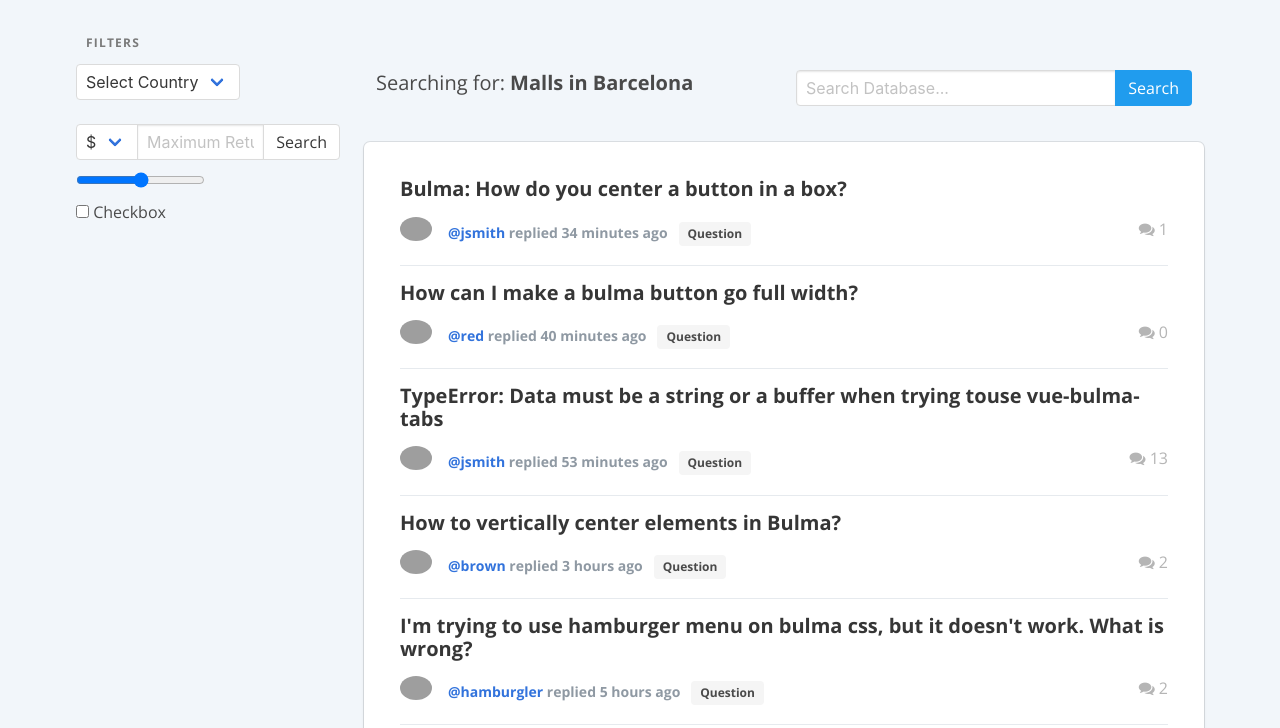
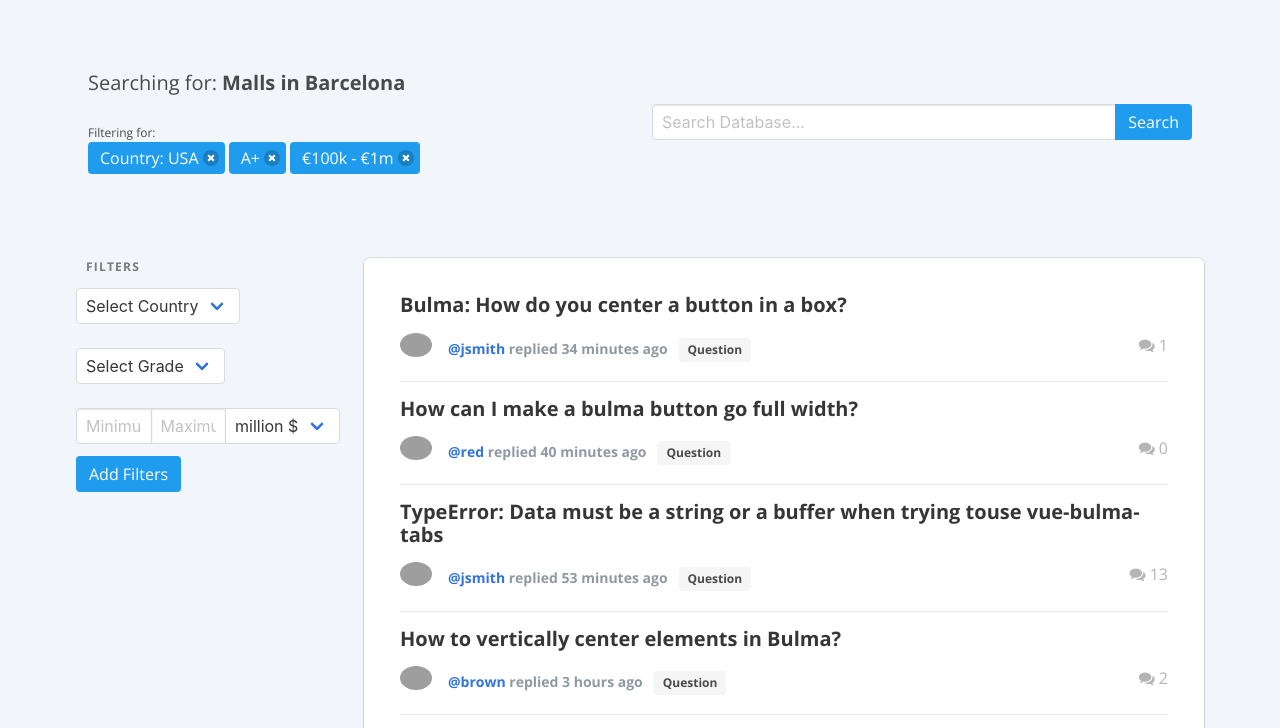
Before and after one commit to JollyGrin/kgraphs, a website built with webpack: page dist/index.html in a window 1280 px wide. Shown: the part 60-788 px from the top of the page. Built offline with nearby package versions, Linux system fonts and the light colour scheme; no server answers; grey boxes are pictures that could not be loaded.

Commit message:
webpack build to dist

```diff
--- a/dist/index.html
+++ b/dist/index.html
@@ -34,7 +34,49 @@
 	</nav>
 
 	<section class="container">
-		<div class="columns clearTop">
+		<div class="columns">
+			<div class="column">
+				<div class="columns is-vcentered">
+					<div class="column">
+						<span class="subtitle">
+							Searching for:
+						</span>
+						<span class="subtitle has-text-weight-bold">
+							Malls in Barcelona
+						</span>
+						<br><br>
+						<span class="help">
+							Filtering for:
+						</span>
+						<span class="tag is-info is-medium">
+							Country: USA
+							<button class="delete is-small"></button>
+						</span>
+						<span class="tag is-info is-medium">
+							A+
+							<button class="delete is-small"></button>
+						</span>
+						<span class="tag is-info is-medium">
+							€100k - €1m
+							<button class="delete is-small"></button>
+						</span>
+					</div>
+					<div class="column">
+						<div class="field has-addons">
+							<div class="control is-expanded">
+								<input class="input" type="text" placeholder="Search Database...">
+							</div>
+							<div class="control">
+								<a class="button is-info">
+									Search
+								</a>
+							</div>
+						</div>
+					</div>
+				</div>
+			</div>
+		</div>
+		<div class="columns">
 			<div class="column is-3">
 				<aside class="menu">
 					<p class="menu-label">
@@ -49,67 +91,45 @@
 							</select>
 						</div>
 					</div>
+					<br>
+
+					<div class="control">
+						<div class="select">
+							<select>
+								<option>Select Grade</option>
+								<option>A+</option>
+								<option>A</option>
+								<option>A-</option>
+							</select>
+						</div>
+					</div>
 
 					<br>
 
 					<div class="field has-addons">
 						<p class="control">
+							<input class="input is-expanded" type="text" placeholder="Minimum Range">
+						</p>
+						<p class="control">
+							<input class="input is-expanded" type="text" placeholder="Maximum Range">
+						</p>
+						<p class="control">
 							<span class="select">
 								<select>
-									<option>$</option>
-									<option>£</option>
-									<option>€</option>
+									<option>million $</option>
+									<option>million £</option>
+									<option>million €</option>
 								</select>
 							</span>
 						</p>
+					</div>
 					<p class="control">
-							<input class="input is-expanded" type="text" placeholder="Maximum Return Amount">
+						<a class="button is-info">Add Filters</a>
 					</p>
-						<p class="control">
-							<a class="button">
-								Search
-							</a>
-						</p>
-					</div>
-					<div class="field has-addons">
-						<input class="slider is-fullwidth" step="1" min="0" max="100" value="50" type="range">
-					</div>
-					<div class="field has-addons">
-						<p class="control">
-							<label class="checkbox">
-								<input type="checkbox">
-								Checkbox
-							</label>
-						</p>
-					</div>
 
 				</aside>
 			</div>
 			<div class="column is-9">
-				<div class="columns">
-					<div class="column">
-						<span class="subtitle">
-							Searching for:
-						</span>
-						<span class="subtitle has-text-weight-bold">
-							Malls in Barcelona
-						</span>
-					</div>
-					<div class="column">
-						<div class="field has-addons">
-							<div class="control is-expanded">
-								<input class="input" type="text"
-									placeholder="Search Database...">
-							</div>
-							<div class="control">
-								<a class="button is-info">
-									Search
-								</a>
-							</div>
-						</div>
-					</div>
-				</div>
-
 				<div class="box content">
 					<article class="post">
 						<h4>Bulma: How do you center a button in a box?</h4>
```
Lines whose indentation alone changed are shown as unchanged.
